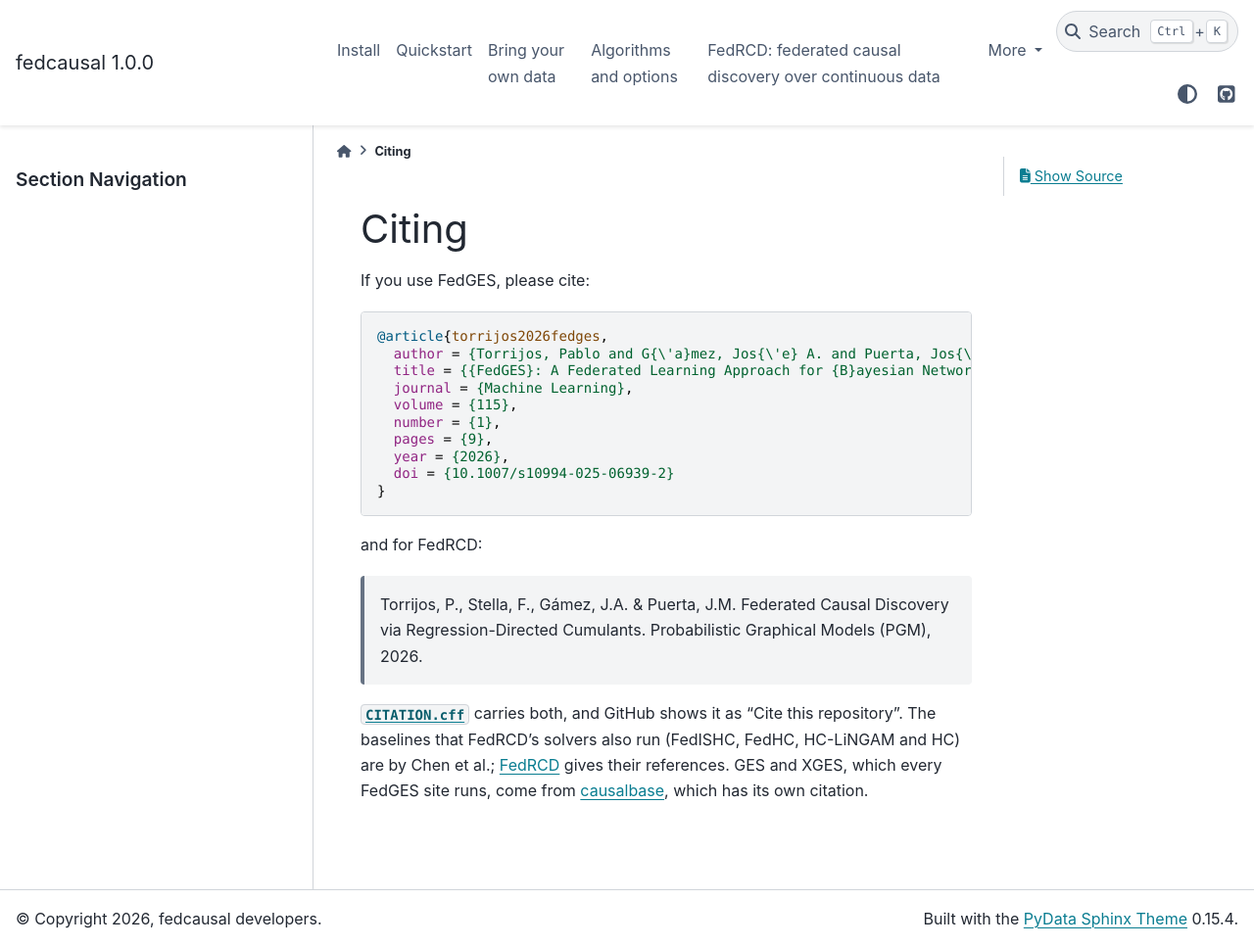
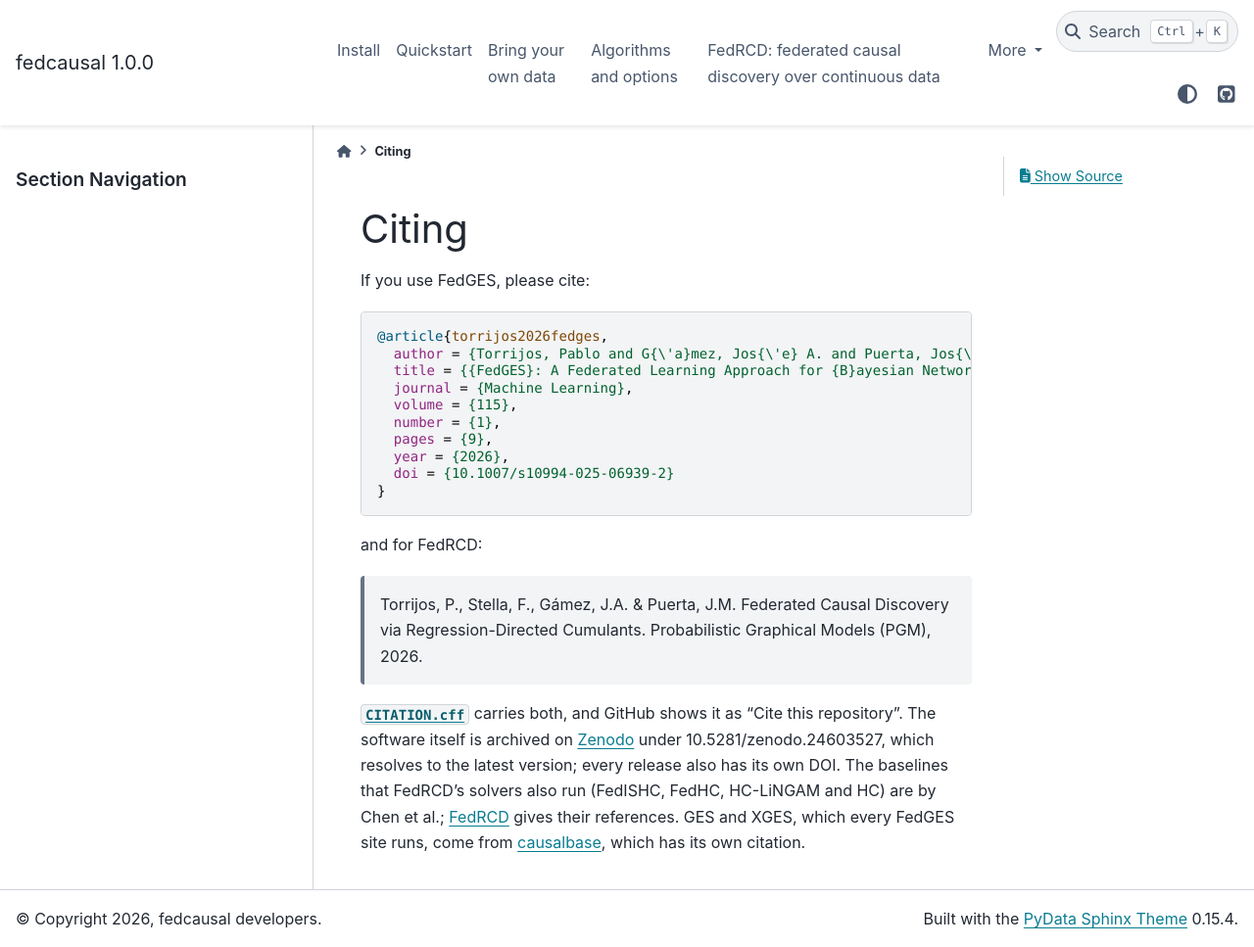
Before and after one commit to ptorrijos99/FedCausal, a Sphinx documentation site: the page built from docs/citing.md, in a window 1280 px wide and 967 px high. Shown: the whole window at 98% size. Built offline with Sphinx 7.4.7 and the PyData theme 0.15.4, drawn with Linux system fonts in a browser that asks for light colours; pages that are not in the unit, such as notebooks, are missing from menus.

Commit message:
docs: the Zenodo DOI of fedcausal

```diff
--- a/docs/citing.md
+++ b/docs/citing.md
@@ -19,4 +19,4 @@ and for FedRCD:
 
 > Torrijos, P., Stella, F., Gámez, J.A. & Puerta, J.M. Federated Causal Discovery via Regression-Directed Cumulants. Probabilistic Graphical Models (PGM), 2026.
 
-[`CITATION.cff`](https://github.com/ptorrijos99/fedcausal/blob/main/CITATION.cff) carries both, and GitHub shows it as "Cite this repository". The baselines that FedRCD's solvers also run (FedISHC, FedHC, HC-LiNGAM and HC) are by Chen et al.; [FedRCD](fedrcd.md) gives their references. GES and XGES, which every FedGES site runs, come from [causalbase](https://ptorrijos99.github.io/causalbase/citing.html), which has its own citation.
+[`CITATION.cff`](https://github.com/ptorrijos99/fedcausal/blob/main/CITATION.cff) carries both, and GitHub shows it as "Cite this repository". The software itself is archived on [Zenodo](https://doi.org/10.5281/zenodo.24603527) under 10.5281/zenodo.24603527, which resolves to the latest version; every release also has its own DOI. The baselines that FedRCD's solvers also run (FedISHC, FedHC, HC-LiNGAM and HC) are by Chen et al.; [FedRCD](fedrcd.md) gives their references. GES and XGES, which every FedGES site runs, come from [causalbase](https://ptorrijos99.github.io/causalbase/citing.html), which has its own citation.
```
Also changed, not shown: README.md (+2 -1 lines), 1 other file.
